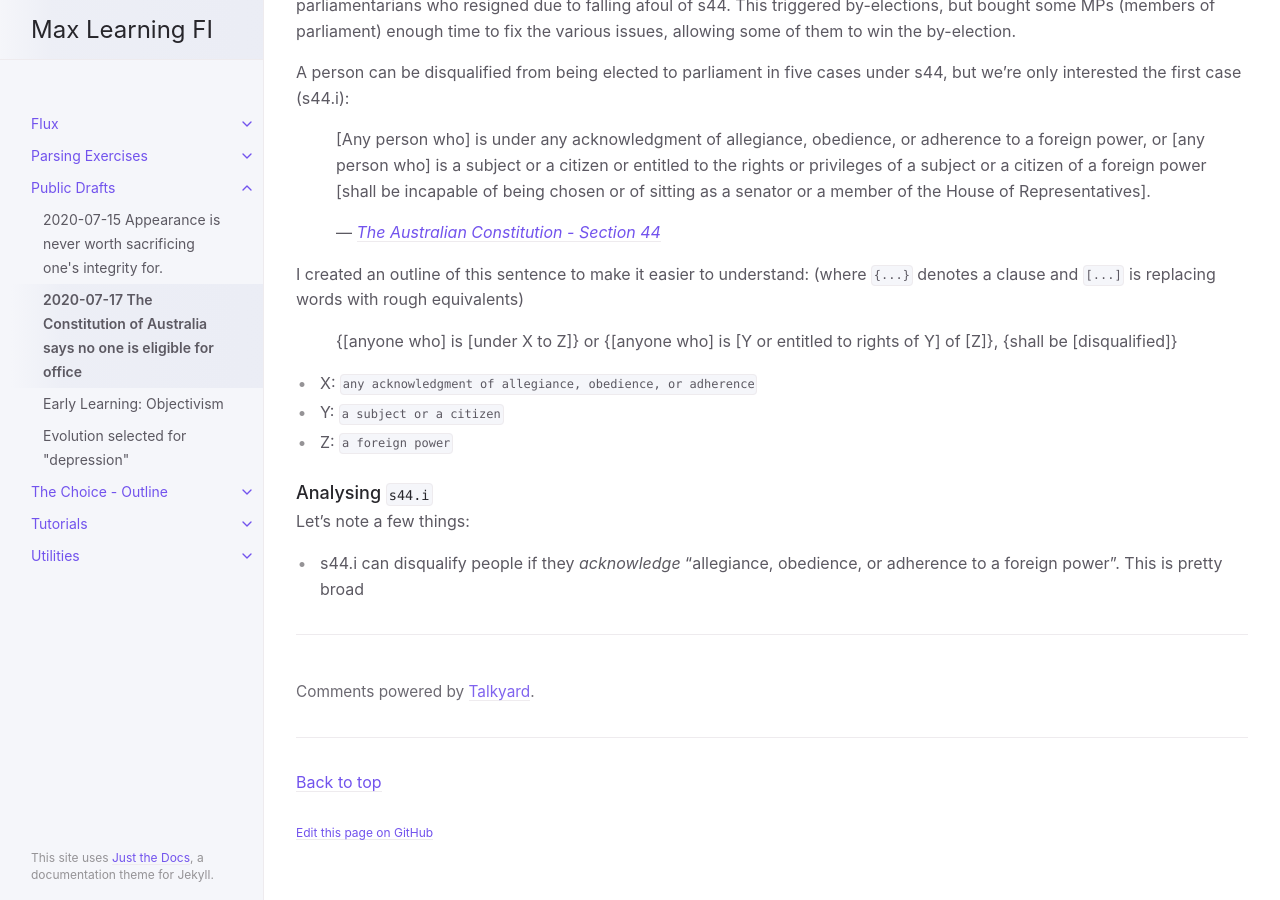
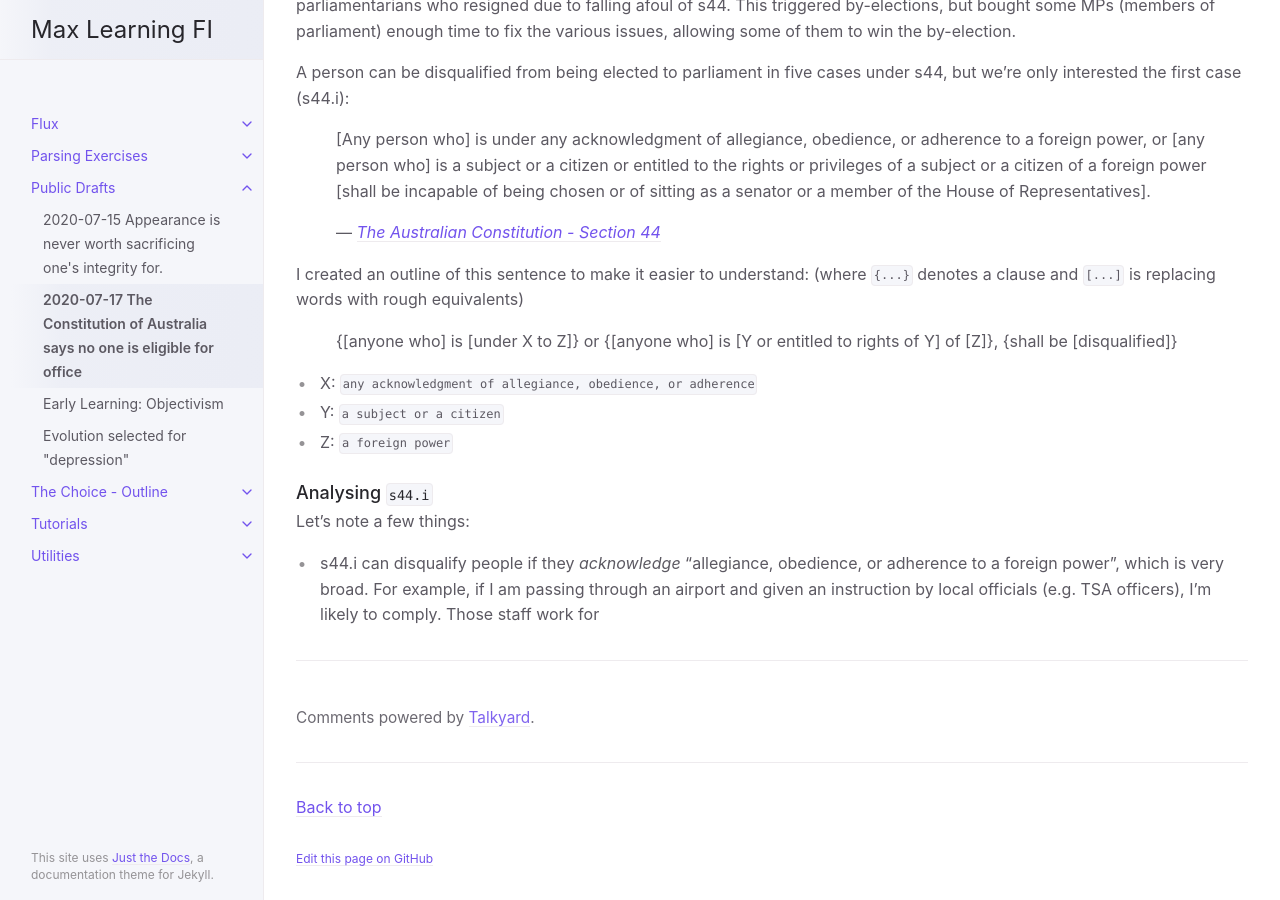
Before and after one commit to curi/fi, a Jekyll site: the page built from docs/pub-drafts/aus-constitution-contradiction.md, in a window 1280 px wide and 900 px high, scrolled down 930 px. Built offline with Jekyll 4.4.1, drawn with Linux system fonts in a browser that asks for light colours.

Commit message:
10:50 - mail + coffee + groceries

```diff
--- a/docs/pub-drafts/aus-constitution-contradiction.md
+++ b/docs/pub-drafts/aus-constitution-contradiction.md
@@ -47,4 +47,4 @@ I created an outline of this sentence to make it easier to understand: (where `{
 
 Let's note a few things:
 
-* s44.i can disqualify people if they *acknowledge* "allegiance, obedience, or adherence to a foreign power". This is pretty broad
+* s44.i can disqualify people if they *acknowledge* "allegiance, obedience, or adherence to a foreign power", which is very broad. For example, if I am passing through an airport and given an instruction by local officials (e.g. TSA officers), I'm likely to comply. Those staff work for
```
